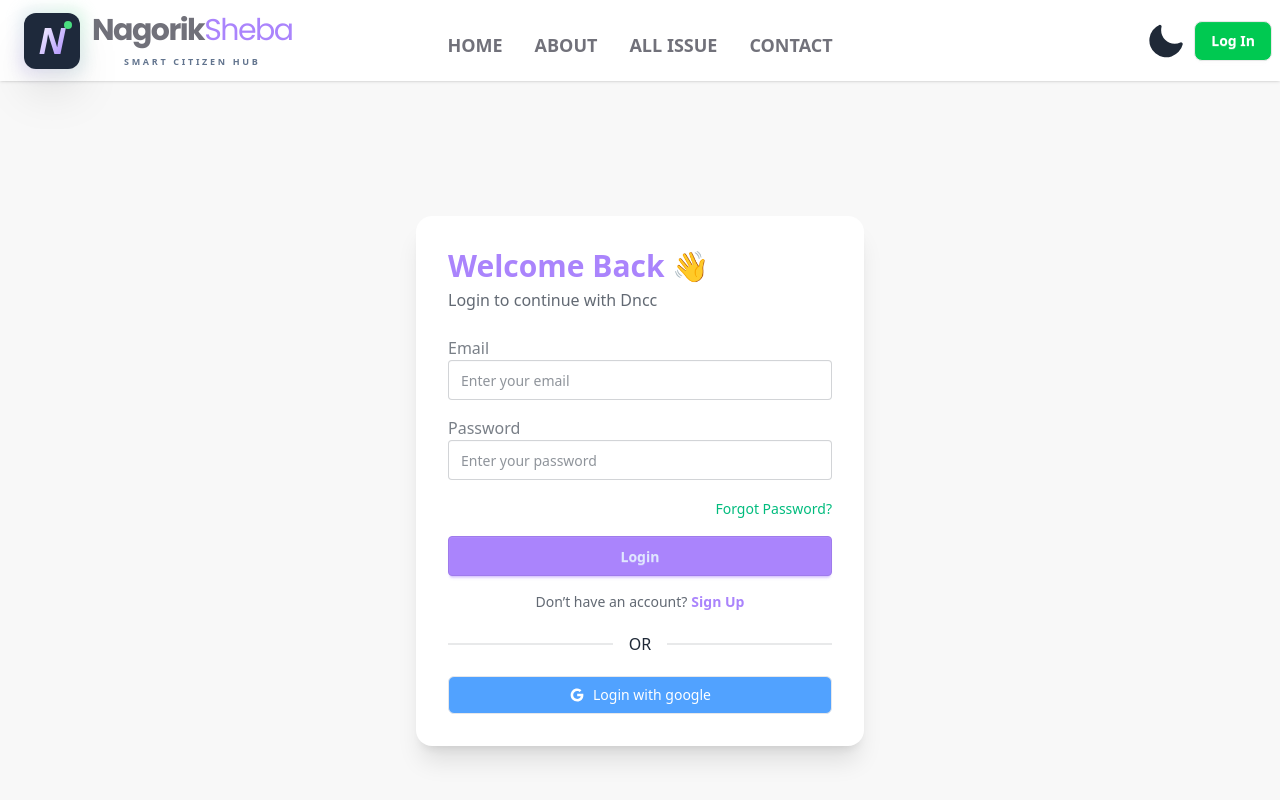
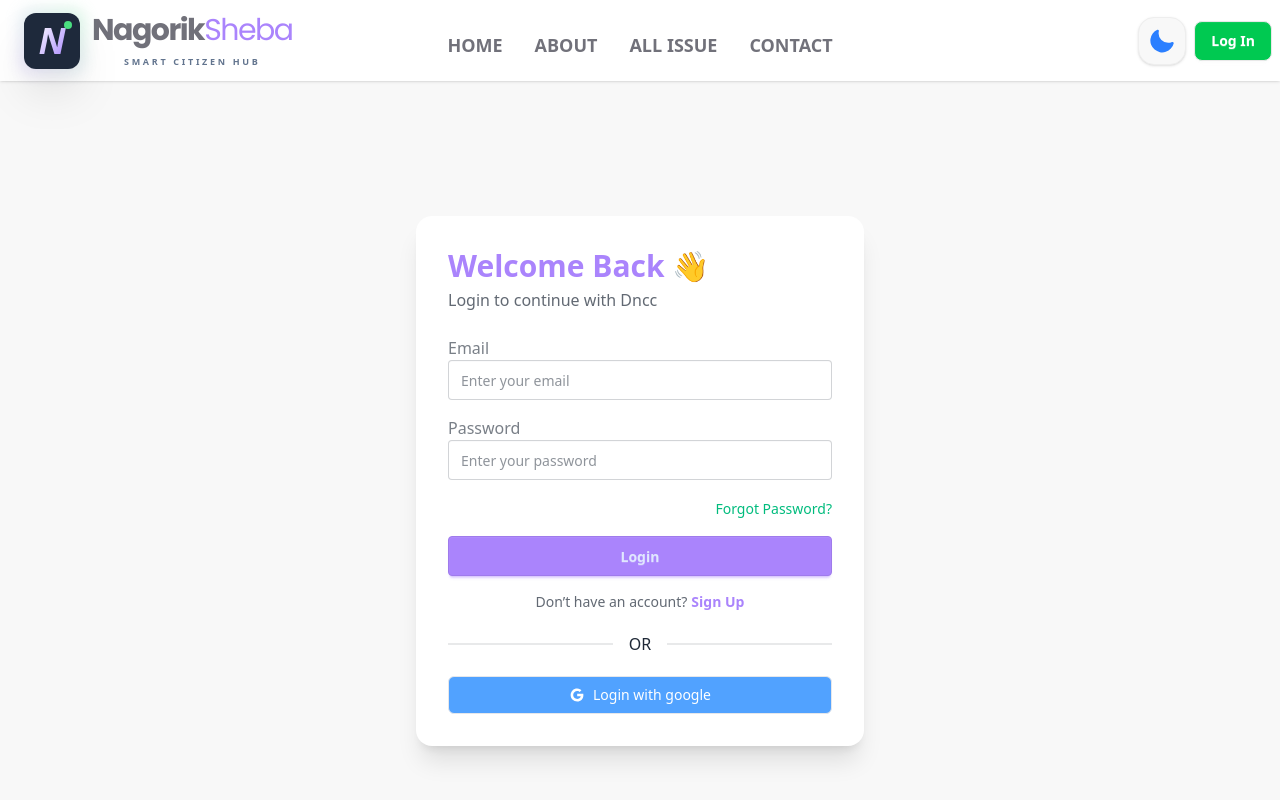
Before and after one commit to yasirarafatalif/Dncc-Reports, a React (Vite) app: page /login in a window 1280 px wide. Shown: the top 800 px of the page. Built offline with nearby package versions, Linux system fonts and the light colour scheme; no server answers; what @react-pdf/renderer would draw is missing.

Commit message:
project update

```diff
--- a/src/Components/Navbar/Navbar.jsx
+++ b/src/Components/Navbar/Navbar.jsx
@@ -5,6 +5,8 @@ import toast from "react-hot-toast";
 import "./Navbar.css";
 import Logo from "../Shared/Logo";
 import Logo1 from "../Shared/Logo1";
+
+import { MdOutlineWbSunny } from "react-icons/md";
 
 const Navbar = () => {
   const { user, logOut } = useAuth();
@@ -109,32 +111,30 @@ const handleToggle = (e) => {
         </div>
         <div className="navbar-end gap-2 ">
          {
-             <label className="swap swap-rotate">
-      {/* checkbox */}
+      <label className="swap swap-rotate w-12 h-12 bg-base-200 rounded-2xl shadow-sm hover:bg-base-300 transition-all duration-300 border border-base-300 hover:scale-110 active:scale-95">
+    {/* Checkbox hidden properly */}
     <input
       type="checkbox"
+      className="hidden"
       onChange={handleToggle}
       checked={theme === "dark"}
     />
 
-      {/* sun icon (light) */}
+    {/* Sun Icon (Light Mode) */}
+
+    <MdOutlineWbSunny className="swap-on h-7 w-7 fill-amber-500 transition-transform duration-500" />
+
+
+    {/* Moon Icon (Dark Mode) */}
     <svg
-        className="swap-on h-10 w-10 fill-current"
-        xmlns="http://www.w3.org/2000/svg"
-        viewBox="0 0 24 24"
-      >
-        <path d="M5.64,17l-.71.71a1,1,0,0,0,0,1.41,1,1,0,0,0,1.41,0l.71-.71A1,1,0,0,0,5.64,17ZM5,12a1,1,0,0,0-1-1H3a1,1,0,0,0,0,2H4A1,1,0,0,0,5,12Zm7-7a1,1,0,0,0,1-1V3a1,1,0,0,0-2,0V4A1,1,0,0,0,12,5ZM12,6.5A5.5,5.5,0,1,0,17.5,12A5.51,5.51,0,0,0,12,6.5Z" />
-      </svg>
-
-      {/* moon icon (dark) */}
-      <svg
-        className="swap-off h-10 w-10 fill-current"
+      className="swap-off h-7 w-7 fill-blue-500 transition-transform duration-500"
       xmlns="http://www.w3.org/2000/svg"
       viewBox="0 0 24 24"
     >
       <path d="M21.64,13a1,1,0,0,0-1.05-.14,8.05,8.05,0,0,1-3.37.73A8.15,8.15,0,0,1,9.08,5.49a8.59,8.59,0,0,1,.25-2A1,1,0,0,0,8,2.36A10.14,10.14,0,1,0,22,14.05A1,1,0,0,0,21.64,13Z" />
     </svg>
   </label>
+
          }
           {user ? (
             <div className="dropdown dropdown-end">
--- a/src/Home/MainHome/PremiumSection.jsx
+++ b/src/Home/MainHome/PremiumSection.jsx
@@ -123,7 +123,7 @@ const PremiumBoost = () => {
                   </p>
                   <div className="flex items-baseline gap-2">
                     <h3 className="text-6xl font-black text-white tracking-tighter">
-                      ৳499
+                      ৳1000
                     </h3>
                     <span className="text-[#4ade80] font-bold">/year</span>
                   </div>
--- a/src/Pages/DashBoard/Staff/AccepetIssue.jsx
+++ b/src/Pages/DashBoard/Staff/AccepetIssue.jsx
@@ -4,13 +4,14 @@ import { Link, useNavigate } from 'react-router';
 import useAxios from '../../../Hooks/useAxios';
 import { useQuery } from '@tanstack/react-query';
 import Swal from 'sweetalert2';
+import AllIssueManageSkeleton from '../../../Components/Shared/AllIssueManageSkeleton';
 
 const AccepetIssue = () => {
     const { user } = useAuth();
     const navigate = useNavigate();
     const axiosSecure = useAxios();
 
-    const { data: citizen = [], refetch } = useQuery({
+    const { data: citizen = [], refetch,isLoading } = useQuery({
         queryKey: ["staff_accepe_issue"],
         queryFn: async () => {
             const res = await axiosSecure.get(`/all-issue/email?userEmail=${user?.email}`);
@@ -65,6 +66,10 @@ const AccepetIssue = () => {
             (searchText === "" || item.title.toLowerCase().includes(searchText.toLowerCase()))
         );
     });
+
+        if (isLoading ) {
+    return <AllIssueManageSkeleton></AllIssueManageSkeleton>
+  }
 
 
     return (
--- a/src/Pages/DashBoard/Staff/StaffDashboard.jsx
+++ b/src/Pages/DashBoard/Staff/StaffDashboard.jsx
@@ -13,6 +13,7 @@ import useAxios from "../../../Hooks/useAxios";
 import { useQuery } from "@tanstack/react-query";
 import useAuth from "../../../Hooks/useAuth";
 import Spinar from '../../../Components/Shared/Spinar';
+import AdminDashboardSkeleton from "../../../Components/Shared/AdminDashboardSkeleton";
 
 const COLORS = ["#facc15", "#22c55e", "#ef4444", "#0000FF"];
 
@@ -38,7 +39,7 @@ const StaffDashboard = () => {
     </div>
   );
   if (isLoading || loading) {
-    return <Spinar></Spinar>
+    return <AdminDashboardSkeleton></AdminDashboardSkeleton>
   }
 
 
--- a/src/Pages/DashBoard/Staff/StaffResloved.jsx
+++ b/src/Pages/DashBoard/Staff/StaffResloved.jsx
@@ -5,6 +5,7 @@ import useAxios from '../../../Hooks/useAxios';
 import { useQuery } from '@tanstack/react-query';
 import Swal from 'sweetalert2';
 import Spinar from '../../../Components/Shared/Spinar';
+import AllIssueManageSkeleton from '../../../Components/Shared/AllIssueManageSkeleton';
 
 const StaffResloved = () => {
     const { user ,loading} = useAuth();
@@ -18,9 +19,8 @@ const StaffResloved = () => {
             return res.data;
         },
     });
-  //   if (isLoading || loading) {
-  //   return <Spinar></Spinar>
-  // }
+
+
 
 
 
@@ -35,7 +35,9 @@ const StaffResloved = () => {
             (searchText === "" || item.title.toLowerCase().includes(searchText.toLowerCase()))
         );
     });
-
+    if (isLoading ) {
+    return <AllIssueManageSkeleton></AllIssueManageSkeleton>
+  }
 
     return (
         <div className="p-5">
```
Also changed, not shown: 1 other file (tests, documents, lock files or other folders). Lines whose indentation alone changed are shown as unchanged.
